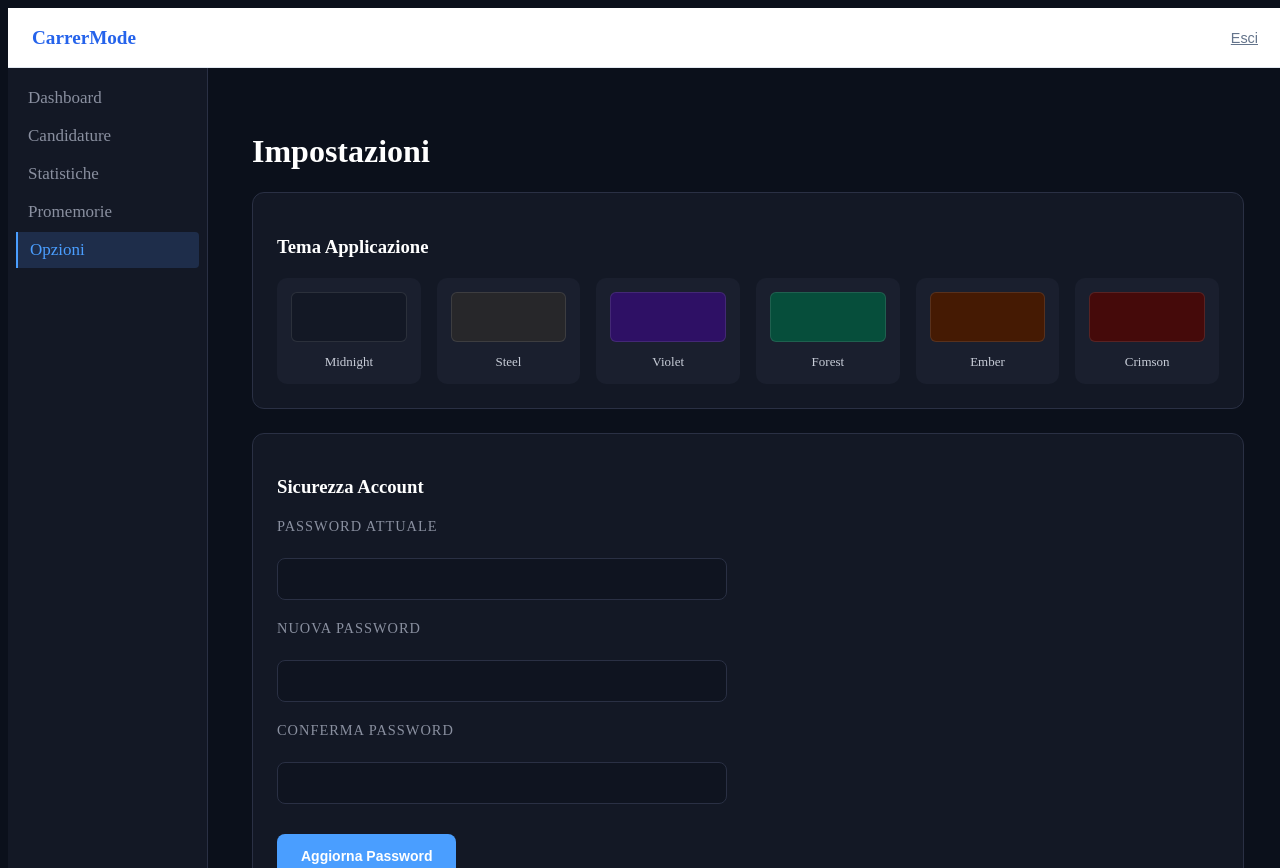
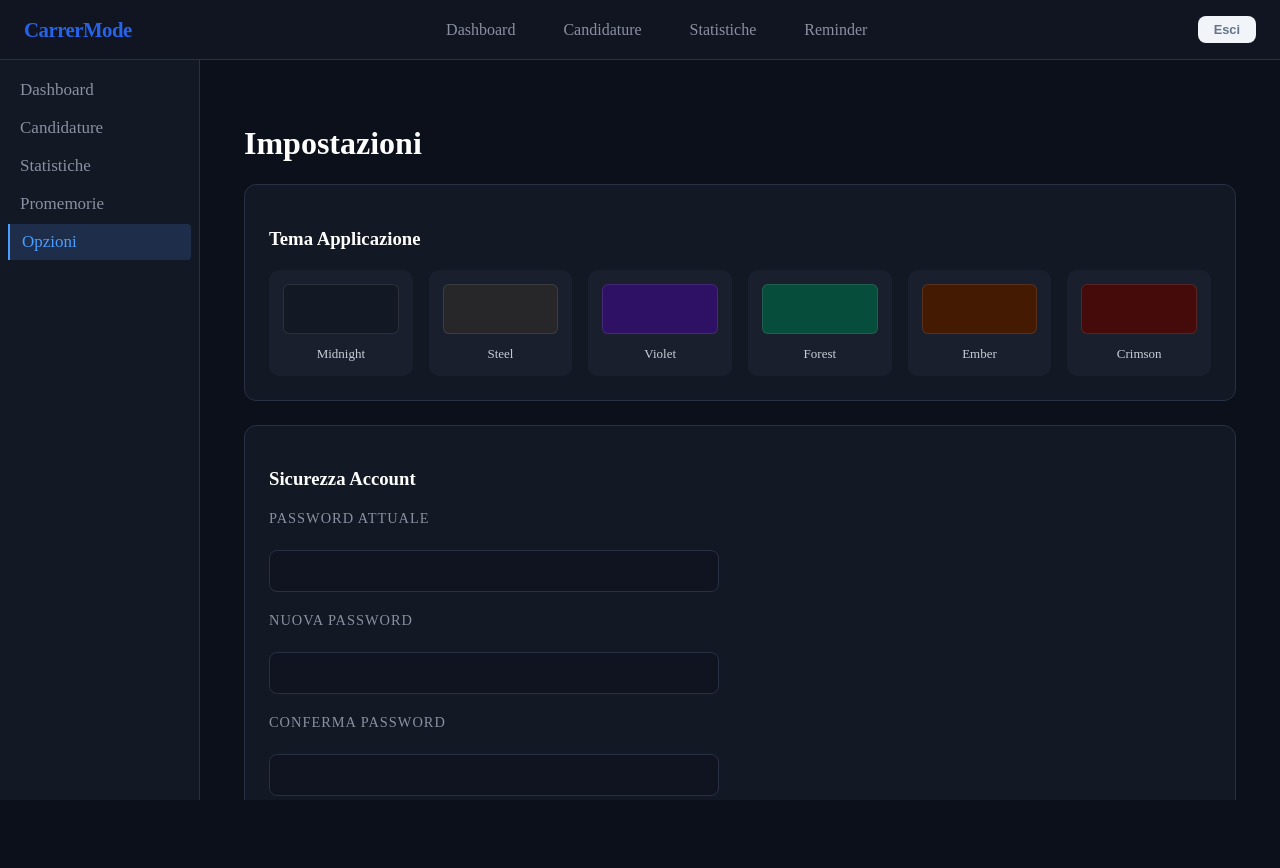
Before and after one commit to DomenicoFoglia/CarrerMode, a React app in the folder frontend/: page /settings in a window 1280 px wide. After the commit the page ends 800 px from the top, so only its background shows below. Built offline with nearby package versions, Linux system fonts and the light colour scheme; sample sign-in values are in the browser's storage; the HTML template or start-up script is replaced by a standard one.

Commit message:
feat: Topbar con link

```diff
--- a/frontend/src/App.css
+++ b/frontend/src/App.css
@@ -4,7 +4,22 @@ body, #root, .app-shell, .content {
     min-height: 100vh;
 }
 
+body, html {
+    margin: 0;
+    padding: 0;
+    overflow-x: hidden;
+}
+
 .app-content {
     background-color: #0b0e14;
     min-height: 100vh;
 }
+
+/* .app-container {
+    margin: 0;
+    padding: 0;
+    display: flex;
+    flex-direction: column;
+    height: 100vh;
+    width: 100%;
+} */
--- a/frontend/src/components/layout/Topbar.css
+++ b/frontend/src/components/layout/Topbar.css
@@ -3,32 +3,76 @@
     justify-content: space-between;
     align-items: center;
     padding: 0 1.5rem;
-    background-color: #ffffff;
-    border-bottom: 1px solid #e2e8f0;
+    background-color: #111522;
+    border-bottom: 1px solid #2a3044;
     height: 100%;
+    position: sticky;
+    top: 0;
+    z-index: 1000;
 }
 
 .topbar-logo {
     font-weight: bold;
-    font-size: 1.2rem;
+    font-size: 1.3rem;
     color: #2563eb;
+    letter-spacing: -0.5px;
+    /* flex: 1; */
+}
+
+.topbar-nav {
+    display: flex;
+    gap: 1.5rem;
+    /* flex: 2;  */
+    /* justify-content: center; */
+}
+
+.topbar-link {
+    padding: 4px 12px;
+    font-size: 16px;
+    color: #8a90a0;
+    text-decoration: none;
+    border-radius: 4px;
+    transition: all 0.15s;
+}
+
+.topbar-link:hover {
+    color: #c8cdd8;
+    background: #1e2538;
+}
+
+.topbar-link.active {
+    background: #1e2538;
+    color: #fff;
+    border-bottom: 2px solid #2563eb;
 }
 
 .topbar-user-section {
     display: flex;
     align-items: center;
-    gap: 1.5rem;
+    gap: 1rem;
+    /* flex: 1;
+    justify-content: flex-end;  */
+}
+
+.topbar-user-section span {
+    font-weight: 600;
+    color: #1e293b;
+    font-size: 0.9rem;
 }
 
 .logout-link {
-    background: none;
+    background-color: #f1f5f9;
     border: none;
     color: #64748b;
-    text-decoration: underline;
+    padding: 0.4rem 1rem;
+    border-radius: 8px;
     cursor: pointer;
-    font-size: 0.9rem;
+    font-size: 0.8rem;
+    font-weight: 600;
+    transition: all 0.2s;
 }
 
 .logout-link:hover {
+    background-color: #fee2e2;
     color: #ef4444;
 }
--- a/frontend/src/components/layout/Topbar.jsx
+++ b/frontend/src/components/layout/Topbar.jsx
@@ -1,7 +1,8 @@
 import './Topbar.css'
 import api from '../../api/axios'
 import useAuthStore from '../../store/authStore'
-import {useNavigate} from 'react-router-dom'
+import {useNavigate, NavLink} from 'react-router-dom'
+
 
 function Topbar(){
     const logout = useAuthStore((state) => state.logout);
@@ -23,6 +24,13 @@ function Topbar(){
         <header className="topbar">
             <div className="topbar-logo">CarrerMode</div>
 
+            <nav className="topbar-nav">
+                <NavLink to="/" end className={({isActive}) => isActive ? 'topbar-link active' : 'topbar-link'}>Dashboard</NavLink>
+                <NavLink to="/applications" className={({isActive}) => isActive ? 'topbar-link active' : 'topbar-link'}>Candidature</NavLink>
+                <NavLink to="/statistics" className={({isActive}) => isActive ? 'topbar-link active' : 'topbar-link'}>Statistiche</NavLink>
+                <NavLink to="/reminders" className={({isActive}) => isActive ? 'topbar-link active' : 'topbar-link'}>Reminder</NavLink>
+            </nav>
+
             <div className="topbar-user-section">
                 <span>{user?.name}</span>
                 <button
--- a/frontend/src/pages/Applications.jsx
+++ b/frontend/src/pages/Applications.jsx
@@ -138,7 +138,6 @@ function Applications() {
                                         >
                                             Dettagli
                                         </button>
-                                        {/* AGGIUNTO: Pulsante Modifica rapida */}
                                         <button
                                             className="btn-small btn-outline"
                                             onClick={(e) => { e.stopPropagation(); navigate(`/applications/${app.id}/edit`)} }
```
